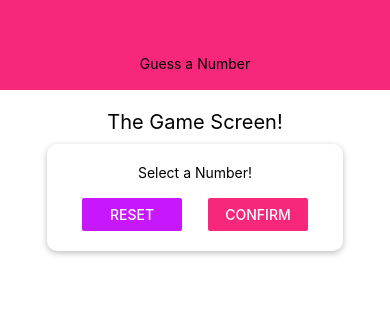
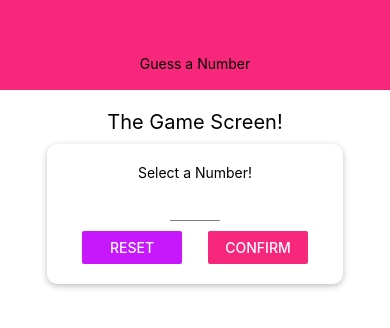
Before and after one commit to andrewvu-cs/number-guesser, a React Native app: screen / in a window 390 px wide. Shown: the top 328 px of the page. Built offline with nearby package versions, Linux system fonts and the light colour scheme.

Commit message:
created Input component and added to start screen

```diff
--- /dev/null
+++ b/components/Input.js
@@ -0,0 +1,17 @@
+import React from 'react';
+import {TextInput, StyleSheet} from 'react-native';
+
+const Input = props => {
+    return <TextInput {...props} style={{...styles.input, ...props.style}}/>
+};
+
+const styles = StyleSheet.create({
+    input: {
+        height: 30,
+        borderBottomColor: 'grey',
+        borderBottomWidth: 1,
+        marginVertical: 10
+    }
+})
+
+export default Input
--- a/screens/StartGameScreen.js
+++ b/screens/StartGameScreen.js
@@ -3,6 +3,7 @@
 
 import Card from "../components/Card";
 import Colors from "../constants/colors";
+import Input from '../components/Input';
 
 const { primary, secondary } = Colors;
 
@@ -12,7 +13,7 @@
       <Text style={styles.title}>The Game Screen!</Text>
       <Card style={styles.inputContainer}>
         <Text>Select a Number!</Text>
-        <TextInput />
+        <Input style={styles.input} blurOnSubmit autoCapitalize='none' autoCorrect={false} keyboardType="numeric" maxLength={2}/>
         <View style={styles.buttonContainer}>
           <View style={styles.button}>
             <Button title="Reset" onPress={() => {}} color={secondary} />
@@ -49,6 +50,10 @@
   },
   button: {
     width: 100
+  },
+  input: {
+    width: 50,
+    textAlign: "center"
   }
 });
 
```
